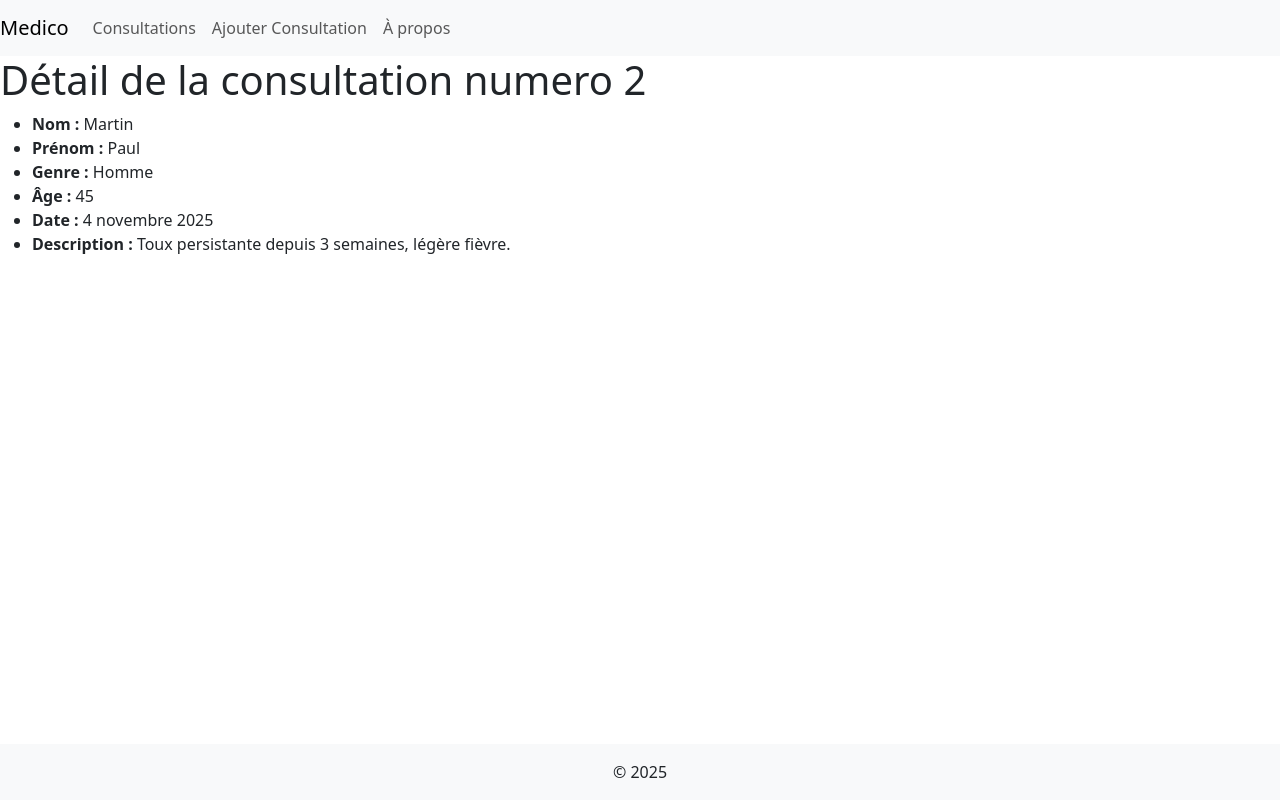
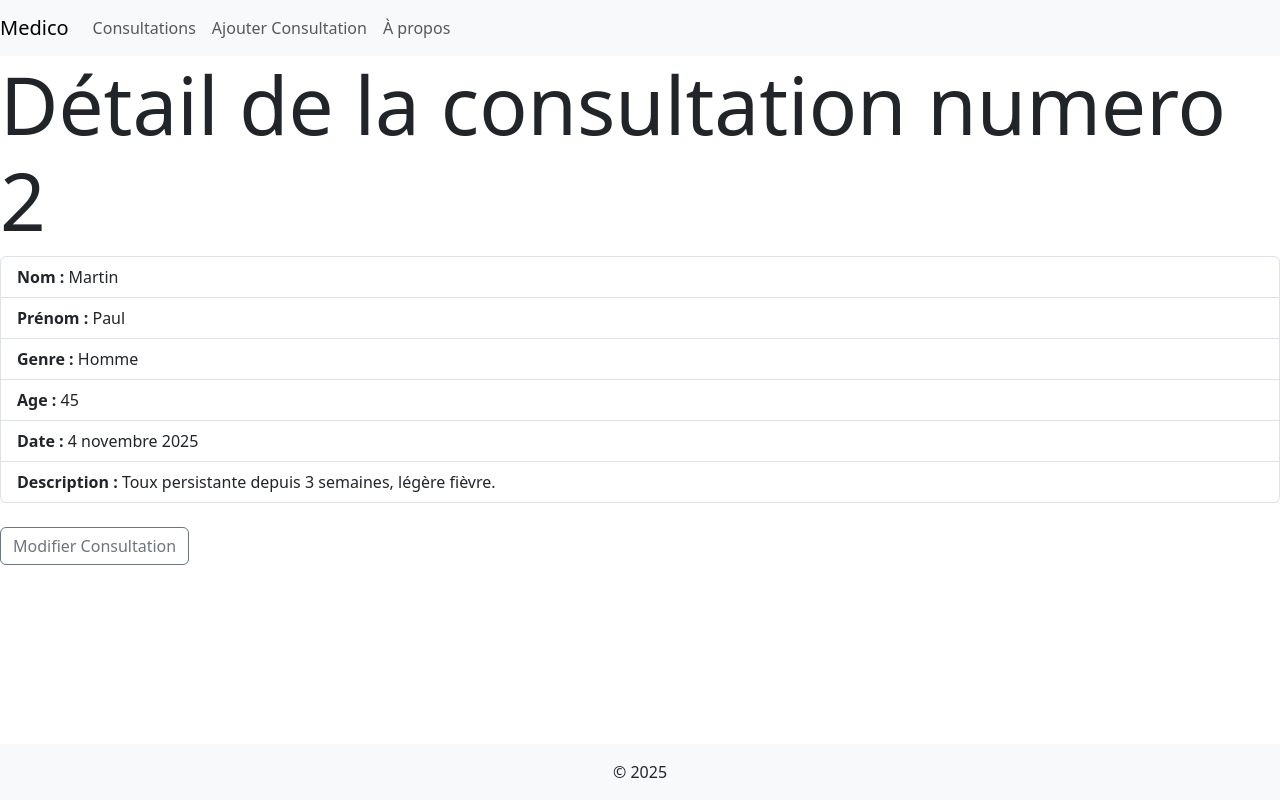
Before and after one commit to Lyne-Gh/Medico, a Django app: page /consultations/2/ in a window 1280 px wide. Run offline with Django 5.2, Linux system fonts and the light colour scheme; data comes from the database, SQL or seed files in the repository; both versions use the stored data as it was after the commit; some libraries are stand-ins or nearby versions.

Commit message:
ajout boostrap dans les pages html (consultationsDetails+consultationModif) /delcarmen

```diff
--- a/cc/medico/templates/medico/consultationDetails.html
+++ b/cc/medico/templates/medico/consultationDetails.html
@@ -14,17 +14,19 @@
 
         </div>
     </nav>
-   <h1>Détail de la consultation numero {{ consultation.pk }}</h1>
-<ul >
-    <li><strong>Nom :</strong> {{ consultation.patient_nom }}</li>
-    <li><strong>Prénom :</strong> {{ consultation.patient_prenom }}</li>
-    <li><strong>Genre :</strong> {{ consultation.get_patient_genre_display }}</li>
-    <li><strong>Âge :</strong> {{ consultation.patient_age }}</li>
-    <li><strong>Date :</strong> {{ consultation.date_consultation }}</li>
-    <li><strong>Description :</strong> {{ consultation.description }}</li>
+   <h1 class="display-1">Détail de la consultation numero {{ consultation.pk }}</h1>
+<ul class="list-group" >
+    <li class="list-group-item"><strong>Nom :</strong> {{ consultation.patient_nom }}</li>
+    <li class="list-group-item"><strong>Prénom :</strong> {{ consultation.patient_prenom }}</li>
+    <li class="list-group-item"><strong>Genre :</strong> {{ consultation.get_patient_genre_display }}</li>
+    <li class="list-group-item"><strong>Age :</strong> {{ consultation.patient_age }}</li>
+    <li class="list-group-item"><strong>Date :</strong> {{ consultation.date_consultation }}</li>
+    <li class="list-group-item"><strong>Description :</strong> {{ consultation.description }}</li>
 </ul>
-
-
+<br>
+    <a href="{% url 'editConsultation' consultation.id %}" class="btn btn-outline-secondary">
+        Modifier Consultation
+    </a>
 
 </body>
 </html>
--- a/cc/medico/templates/medico/consultationModif.html
+++ b/cc/medico/templates/medico/consultationModif.html
@@ -9,11 +9,11 @@
     <title>{%block title%}Document{%endblock%}</title>
 </head>
 <body>
-    <h1>Modification de la Consultation {{ consultation.pk }} </h1>
-     <form method="post">
+    <h1 class="display-1">Modification de la Consultation {{ consultation.pk }} </h1>
+     <form method="post" class="card p-4 shadow-sm">
         {% csrf_token %}
         {{ form.as_p }}
-        <button type="submit">Ajouter Consultation</button>
+        <button type="submit" class="btn btn-primary">Ajouter Consultation</button>
     </form>
 
 </body>
```
Also changed, not shown: cc/db.sqlite3.
